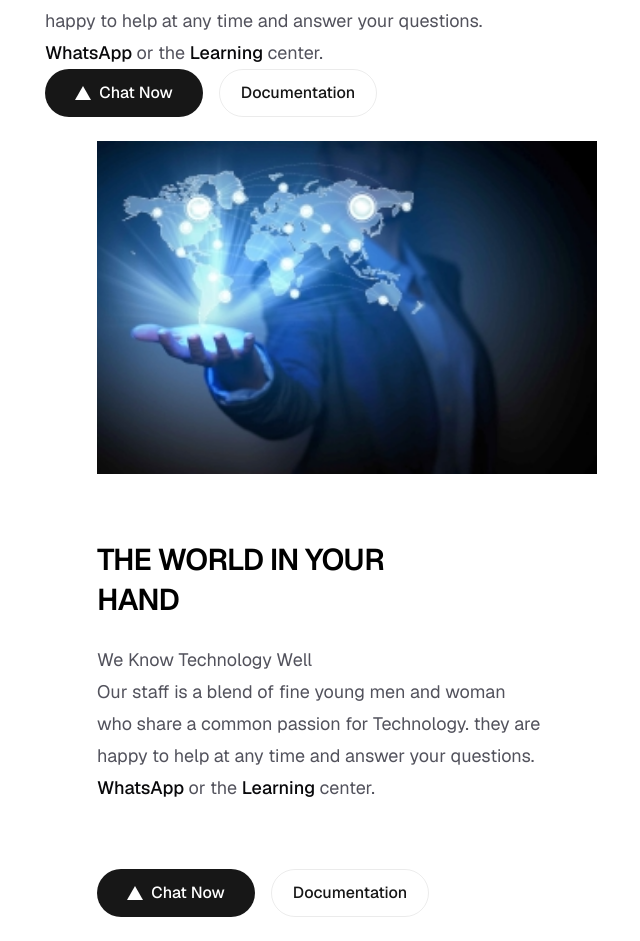
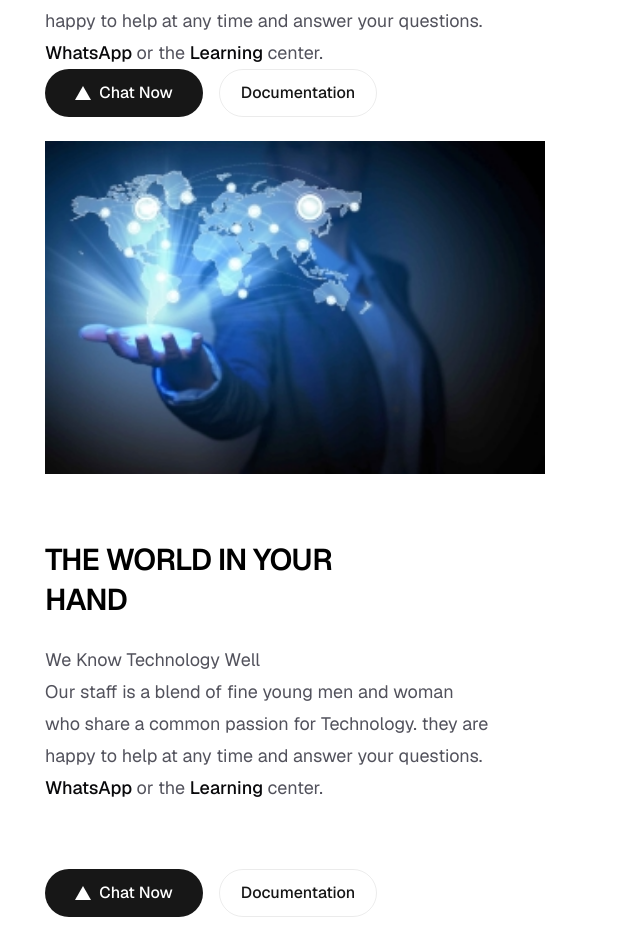
Before and after one commit to mahmoudel3tar/madgenius1, a Next.js app: page / in a window 1280 px wide. Shown: the part 2129-3070 px from the top of the page, without its empty margins (287-927 px from the left). Built offline with nearby package versions, Linux system fonts and the light colour scheme.

Commit message:
Reduce padding in main container

```diff
--- a/app/page.tsx
+++ b/app/page.tsx
@@ -117,7 +117,7 @@
       </main>
     </div>
        <div className="flex min-h-screen items-center justify-center bg-zinc-50 font-sans dark:bg-black">
-      <main className="flex min-h-screen w-full max-w-3xl flex-col items-center justify-between py-3 px-16 bg-white dark:bg-black sm:items-start">
+      <main className="flex min-h-screen w-full max-w-3xl flex-col items-center justify-between py-3 px-3 bg-white dark:bg-black sm:items-start">
         <Image
           className=""
           src="/1.jpg"
```
